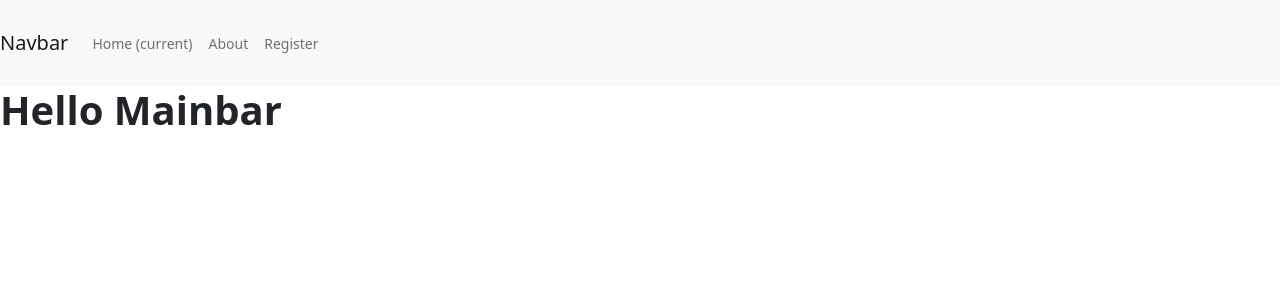
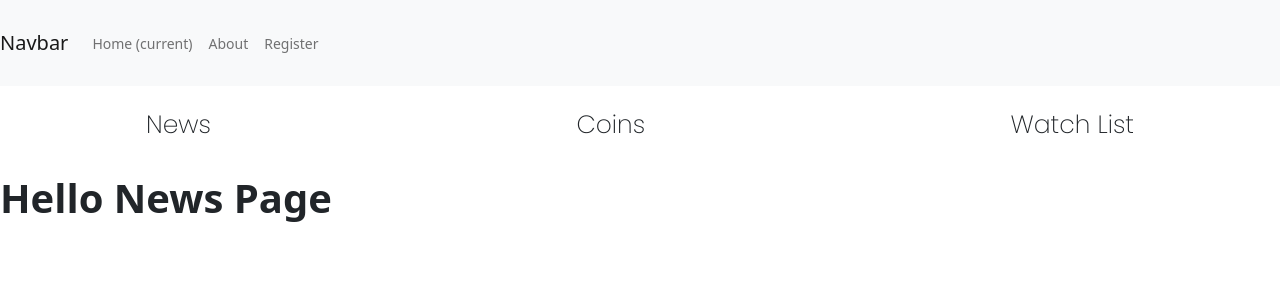
Before and after one commit to SanskritiKhatiyan/crypto-app, a React (Create React App) app in the folder frontend/: page /news in a window 1280 px wide. Shown: the top 300 px of the page. Built offline with nearby package versions, Linux system fonts and the light colour scheme.

Commit message:
Created Mainbar component and linked the page to it's corresponding page.

```diff
--- a/frontend/src/App.js
+++ b/frontend/src/App.js
@@ -7,6 +7,9 @@ import Signin from "./components/Signin/Signin";
 import About from "./components/About/About";
 import Home from "./components/Home/Home";
 import Mainbar from "./components/Mainbar/Mainbar";
+import News from "./components/News/News";
+import Coins from "./components/Coins/Coins";
+import Watchlist from "./components/Watchlist/Watchlist";
 
 function App() {
   return (
@@ -26,6 +29,15 @@ function App() {
       <Route path="/signup">
         <Signup />
       </Route>
+      <Route path="/news">
+        <News />
+      </Route>
+      <Route path="/coins">
+        <Coins />
+      </Route>
+      <Route path="/watchlist">
+        <Watchlist />
+      </Route>
     </div>
   );
 }
--- /dev/null
+++ b/frontend/src/components/Coins/Coins.js
@@ -0,0 +1,12 @@
+import React from "react";
+import "./Coins.css";
+
+const Coins = () => {
+  return (
+    <div>
+      <h1>Hello Coin Page</h1>
+    </div>
+  );
+};
+
+export default Coins;
--- a/frontend/src/components/Mainbar/Mainbar.css
+++ b/frontend/src/components/Mainbar/Mainbar.css
@@ -0,0 +1,44 @@
+/* html {
+  font-size: 62.5%;
+} */
+@import url("https://fonts.googleapis.com/css2?family=Poppins:wght@200&display=swap");
+
+.main-bar {
+  margin-bottom: 10px;
+  padding: 10px;
+  display: flex;
+  align-items: center;
+  justify-content: center;
+  width: 100vw;
+}
+
+.main-bar__container {
+  width: 80%;
+  padding: 10px;
+  display: flex;
+  align-items: center;
+  justify-content: center;
+  justify-content: space-between;
+}
+
+.main-bar__container span {
+  font-size: 25px;
+  display: block;
+  font-family: "Poppins", sans-serif;
+  cursor: pointer;
+  transition: 0.3s;
+}
+
+.main-bar__container .main-bar__container__link:hover {
+  color: gray;
+  border-bottom: 1px solid rgb(107, 105, 105);
+}
+
+/* .main-bar__container .main-bar__container__link:active,
+.main-bar__container .main-bar__container__link:focus {
+  border-bottom: 2px solid rgb(65, 64, 64);
+}
+
+.main-bar__container .main-bar__container__link:target {
+  border-bottom: 2px solid rgb(65, 64, 64);
+} */
--- a/frontend/src/components/Mainbar/Mainbar.js
+++ b/frontend/src/components/Mainbar/Mainbar.js
@@ -1,10 +1,34 @@
 import React from "react";
+import { useHistory } from "react-router-dom";
 import "./Mainbar.css";
 
 const Mainbar = () => {
+  const history = useHistory();
+  const handleNews = () => {
+    history.push("/news");
+  };
+
+  const handleCoins = () => {
+    history.push("/coins");
+  };
+
+  const handleWatchlist = () => {
+    history.push("/watchlist");
+  };
+
   return (
-    <div>
-      <h1>Hello Mainbar</h1>
+    <div className="main-bar">
+      <div className="main-bar__container">
+        <span onClick={handleNews} className="main-bar__container__link">
+          News
+        </span>
+        <span onClick={handleCoins} className="main-bar__container__link">
+          Coins
+        </span>
+        <span onClick={handleWatchlist} className="main-bar__container__link">
+          Watch List
+        </span>
+      </div>
     </div>
   );
 };
--- /dev/null
+++ b/frontend/src/components/News/News.js
@@ -0,0 +1,12 @@
+import React from "react";
+import "./News.css";
+
+const News = () => {
+  return (
+    <div>
+      <h1>Hello News Page</h1>
+    </div>
+  );
+};
+
+export default News;
--- /dev/null
+++ b/frontend/src/components/Watchlist/Watchlist.js
@@ -0,0 +1,12 @@
+import React from "react";
+import "./Watchlist.css";
+
+const Watchlist = () => {
+  return (
+    <div>
+      <h1>Hello Watchlist page</h1>
+    </div>
+  );
+};
+
+export default Watchlist;
```
Also changed, not shown: frontend/src/components/Coins/Coins.css (added), frontend/src/components/News/News.css (added), frontend/src/components/Watchlist/Watchlist.css (added).
